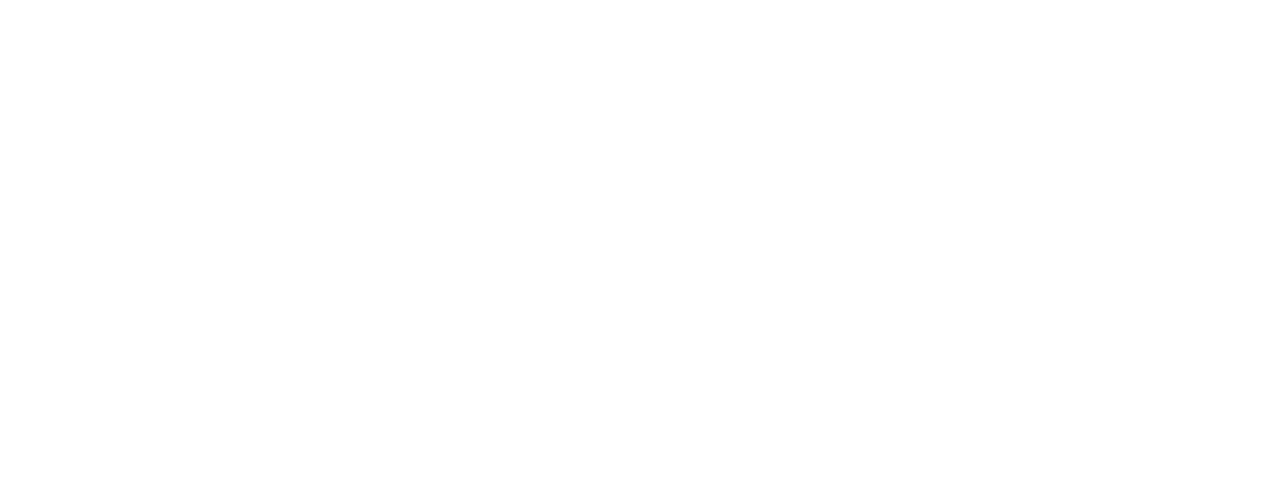
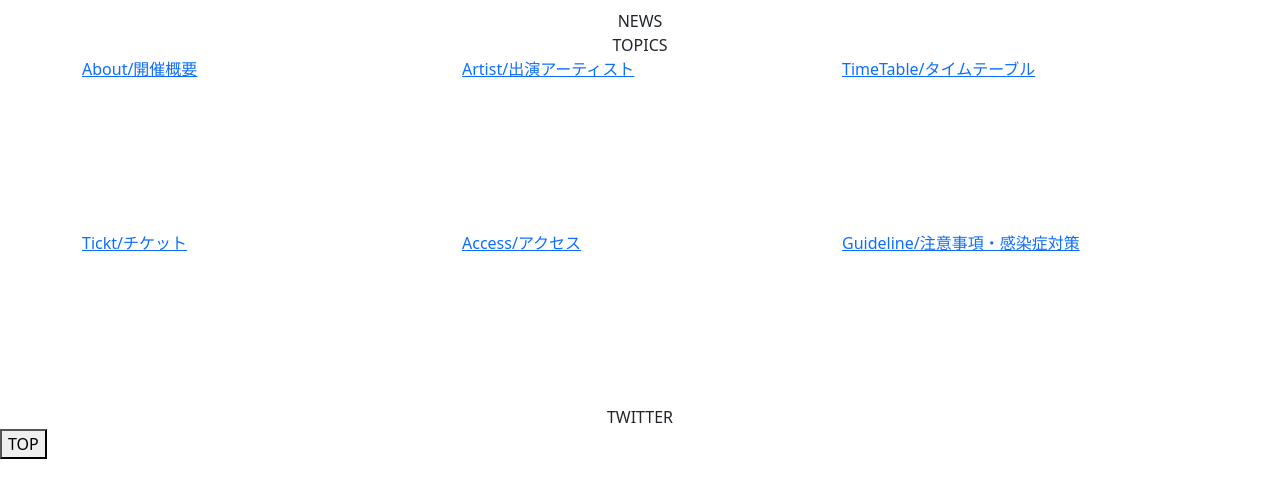
Before and after one commit to TakedaRyota/NewEventsSite, a Django app: page / in a window 1280 px wide. Before the commit the part shown is empty. Shown: the part 617-1100 px from the top of the page. Before the commit the page ends 37 px from the top, so only its background shows below. Run offline with Django 4.2, Linux system fonts and the light colour scheme; some libraries are stand-ins or nearby versions.

Commit message:
Add files via upload

```diff
--- a/newsite/new_event_site/templates/web_view/index.html
+++ b/newsite/new_event_site/templates/web_view/index.html
@@ -1,9 +1,132 @@
+<!DOCTYPE html>
 <html lang="ja">
-  <head>
-    <meta charset="utf-8">
-    <title>Hello World</title>
-  </head>
-  <body>
-    <h1>Hello World</h1>
-  </body>
+<head>
+  <meta charset="UTF-8">
+  <meta name="viewport" content="width=device-width, initial-scale=1.0">
+  <meta http-equiv="Cache-Control" content="no-cache">
+  <meta name="description" content="イベント公式サイトです。">
+  <title>IDOL Dreaming Station</title>
+
+  <link rel="icon" href="./favicon.ico">
+
+  <script src="./lib/js/jquery-3.6.0.min.js"></script>
+  <script src="./lib/js/bootstrap.min.js"></script>
+  <script src="./lib/js/avantui.js"></script>
+  <script src="./js/common.js"></script>
+  <script src="./js/nav.js"></script>
+  <script src="./js/index.js"></script>
+
+  <link rel="stylesheet" type="text/css" href="./lib/css/bootstrap.min.css">
+  <link rel="stylesheet" type="text/css" href="./lib/css/avantui.min.css">
+
+  <link rel="stylesheet" type="text/css" href="./css/color.css">
+  <link rel="stylesheet" type="text/css" href="./css/common.css">
+  <link rel="stylesheet" type="text/css" href="./css/nav.css">
+  <link rel="stylesheet" type="text/css" href="./css/hamburger.css">
+  <link rel="stylesheet" type="text/css" href="./css/animation.css">
+  <link rel="stylesheet" type="text/css" href="./css/index.css">
+
+</head>
+<body class="bg-background">
+  <header class="bg-background">
+    <a class="top-font" href="#">
+      <img alt="tiget" src="./image/top-tickte-icon.png"/>
+    </a>
+    <nav class="navbar navbar-expand-lg">
+      <a class="navbar-brand top-font" href="./">
+        <img alt="Eventロゴ" src="./image/top-center-logo.png"/>
+      </a>
+      <ul class="navbar-nav ms-auto">
+        <li class="nav-item">
+          <a class="nav-link" href="./about/">About
+            <div>開催概要</div>
+          </a>
+        </li>
+        <li class="nav-item">
+          <a class="nav-link" href="./event/">Artist
+            <div>出演アーティスト</div>
+          </a>
+        </li>
+        <li class="nav-item">
+          <a class="nav-link" href="./timetable/">Time Table
+            <div>タイムテーブル</div>
+          </a>
+        </li>
+        <li class="nav-item">
+          <a class="nav-link" href="./ticket/">Ticket
+            <div>チケット</div>
+          </a>
+        </li>
+        <li class="nav-item">
+          <a class="nav-link" href="./ticket/">Access
+            <div>アクセス</div>
+          </a>
+        </li>
+        <li class="nav-item">
+          <a class="nav-link" href="./guideline/">Guideline
+            <div>ガイドライン</div>
+          </a>
+        </li>
+      </ul>
+    </nav>
+    <div class="hamburger-menu" id="menu01">
+      <span></span>
+      <span></span>
+      <span></span>
+    </div>
+  </header>
+
+  <main>
+    <div class="top-area">
+
+    </div>
+    <a class="place-link" href="https://unravel-tokyo.com/"></a>
+    <div class="news-area">
+      <div class="title-font text-center">NEWS</div>
+
+    </div>
+    <div class="topics-area">
+      <div class="title-font text-center">TOPICS</div>
+      <div class="container">
+        <div class="row">
+          <a class="col" href="#">
+            <div>About/開催概要</div>
+            <svg></svg>
+          </a>
+          <a class="col" href="#">
+            <div>Artist/出演アーティスト</div>
+            <svg></svg>
+          </a>
+          <a class="col" href="#">
+            <div>TimeTable/タイムテーブル</div>
+            <svg></svg>
+          </a>
+        </div>
+        <div class="row">
+          <a class="col" href="#">
+            <div>Tickt/チケット</div>
+            <svg></svg>
+          </a>
+          <a class="col" href="#">
+            <div>Access/アクセス</div>
+            <svg></svg>
+          </a>
+          <a class="col" href="#">
+            <div>Guideline/注意事項・感染症対策</div>
+            <svg></svg>
+          </a>
+        </div>
+      </div>
+    </div>
+    <div class="twitter-area">
+      <div class="title-font text-center">TWITTER</div>
+
+    </div>
+    <button class="scroll-top" type="button">TOP</button>
+  </main>
+
+  <footer>
+    <div class="text-center text-white">主催 : IDOL Dreaming Station 実行委員 / 制作 : LIVE FIRST</div>
+  </footer>
+</body>
 </html>
```
